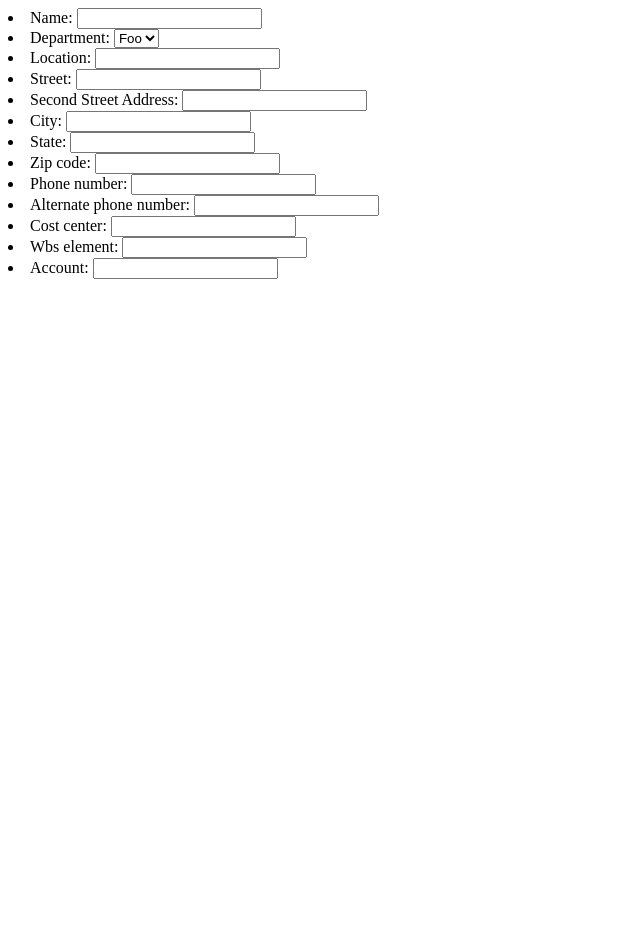
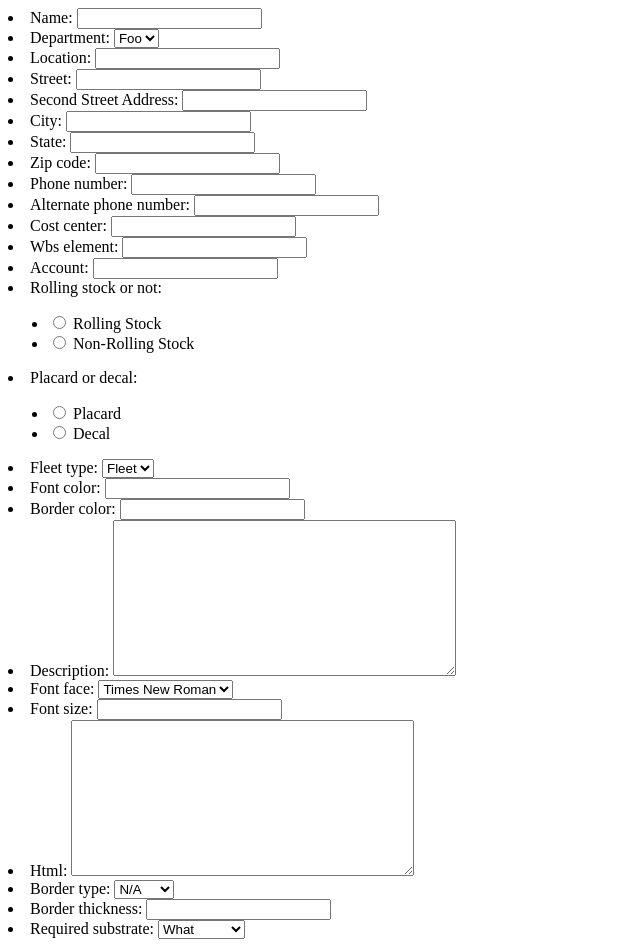
Before and after one commit to tavern-consulting/amtrak-decal-form, a Django app: page / in a window 1280 px wide. Shown: the whole page, without its empty margins (0-640 px from the left). Before the commit the page ends 279 px from the top, so only its background shows below. Run offline with Django 3.2, Linux system fonts and the light colour scheme.

Commit message:
refs #3: Got the second form created.

```diff
--- a/amtrak_decal_form/forms.py
+++ b/amtrak_decal_form/forms.py
@@ -53,3 +53,53 @@ class UserInfoForm(forms.Form):
                 FORM_ERRORS['alternate_phone_number']['duplicate'],
             )
         return alternate_phone_number
+
+
+class DecalSpecForm(forms.Form):
+    rolling_stock_or_not = forms.ChoiceField(
+        choices=[
+            (1, 'Rolling Stock'),
+            (2, 'Non-Rolling Stock'),
+        ],
+        widget=forms.RadioSelect(),
+    )
+
+    placard_or_decal = forms.ChoiceField(
+        choices=[
+            (1, 'Placard'),
+            (2, 'Decal'),
+        ],
+        widget=forms.RadioSelect(),
+    )
+    fleet_type = forms.ChoiceField(
+        choices=[
+            (1, 'Fleet'),
+            (2, 'Type'),
+        ]
+    )
+    font_color = forms.CharField(max_length=7)
+    border_color = forms.CharField(max_length=7)
+    description = forms.CharField(widget=forms.Textarea)
+    font_face = forms.ChoiceField(
+        choices=[
+            (1, 'Times New Roman'),
+            (2, 'Arial'),
+        ],
+    )
+    font_size = forms.CharField(max_length=3)
+    html = forms.CharField(widget=forms.Textarea)
+    border_type = forms.ChoiceField(
+        choices=[
+            (1, 'N/A'),
+            (2, 'Single'),
+        ],
+    )
+    border_thickness = forms.CharField()
+    required_substrate = forms.ChoiceField(
+        choices=[
+            (1, 'What'),
+            (2, 'Is'),
+            (3, 'A'),
+            (4, 'Substrate?'),
+        ],
+    )
--- a/amtrak_decal_form/templates/index.html
+++ b/amtrak_decal_form/templates/index.html
@@ -58,9 +58,10 @@ Second pane:
 
 -->
 <div class="pane-1">
-    {{ form.as_ul }}
+    {{ user_form.as_ul }}
 </div>
 <div class="pane-2">
+    {{ decal_form.as_ul }}
 </div>
 </body>
 </html>
--- a/amtrak_decal_form/views.py
+++ b/amtrak_decal_form/views.py
@@ -1,16 +1,19 @@
 from django.shortcuts import render
 
-from amtrak_decal_form.forms import UserInfoForm
+from amtrak_decal_form.forms import UserInfoForm, DecalSpecForm
 
 
 def index(request):
-    form = UserInfoForm()
+    user_form = UserInfoForm()
+    decal_form = DecalSpecForm()
     if request.method == 'POST':
-        form = UserInfoForm(data=request.POST)
-        if form.is_valid():
+        user_form = UserInfoForm(data=request.POST)
+        decal_form = DecalSpecForm(data=request.POST)
+        if user_form.is_valid() and decal_form.is_valid():
             pass
 
     context = {
-        'form': form,
+        'user_form': user_form,
+        'decal_form': decal_form,
     }
     return render(request, 'index.html', context)
```
Also changed, not shown: amtrak_decal_form/tests.py (+12 -7 lines).
